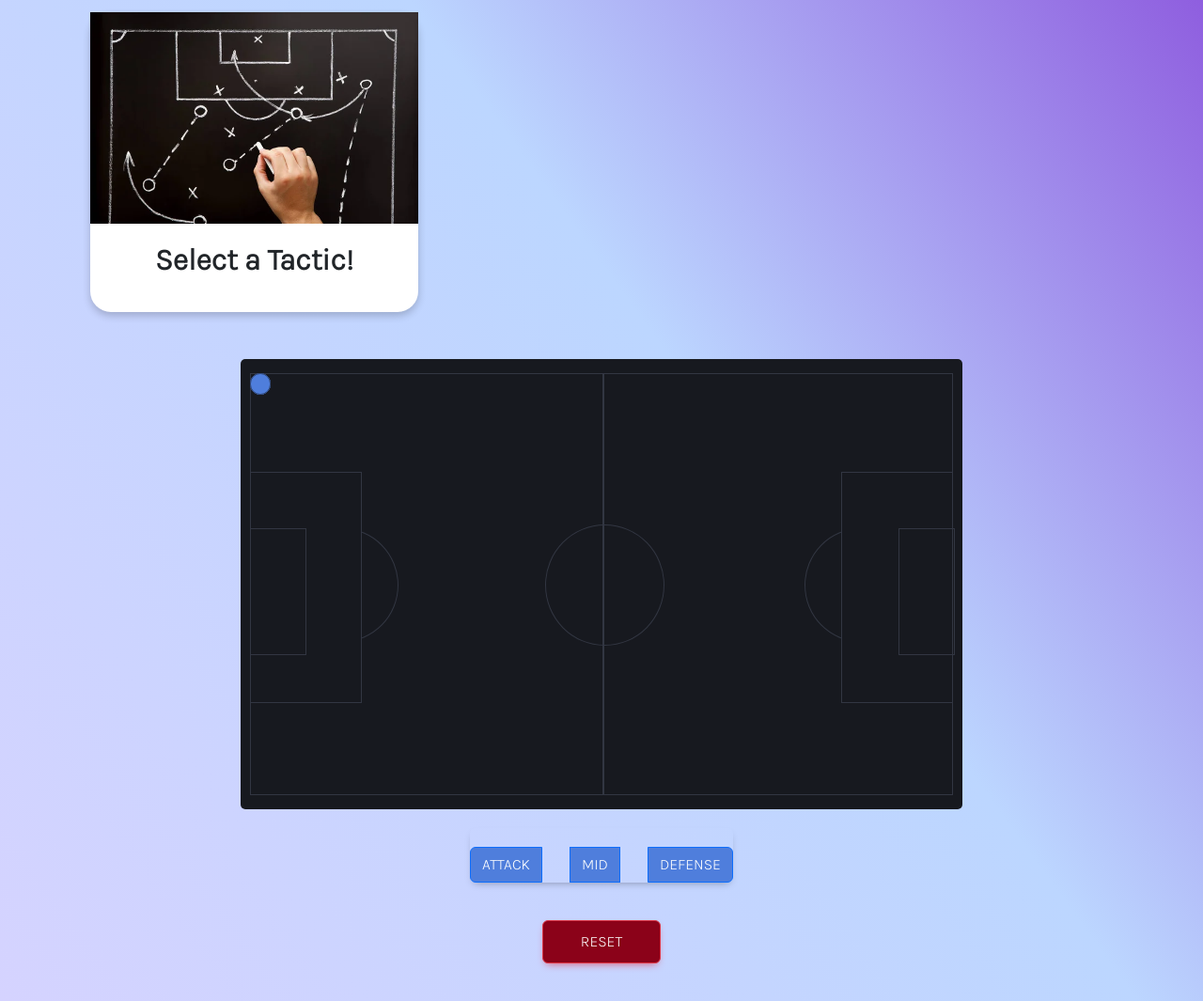
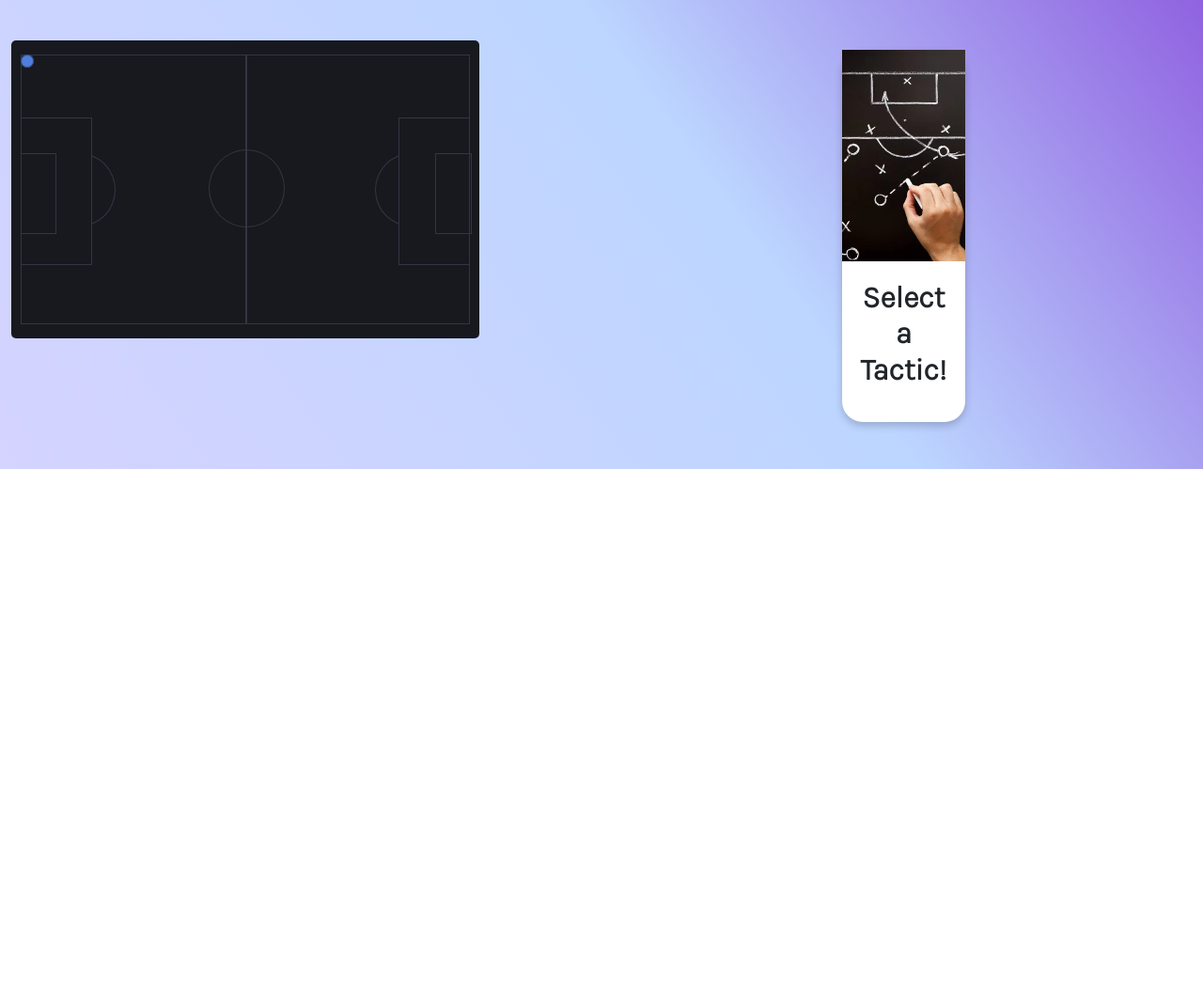
Before and after one commit to AbdullahHAlomari/VanillaJS, a plain HTML site: page formation.html in a window 1280 px wide. Shown: the part 147-1212 px from the top of the page at 94% size. After the commit the page ends 800 px from the top, so only its background shows below. Drawn offline with nearby package versions, Linux system fonts and the light colour scheme.

Commit message:
Layout changes

```diff
--- a/formation.html
+++ b/formation.html
@@ -50,22 +50,10 @@ v
           </ul>
         </div>
 
-        <div class="cardcont">
 
-          <div class="mycards">
-            <div class="img-section img-one"></div>
-            <div class="contents">
-              <h2 id = "cardtitle">Select a Tactic!</h2>
-              <p id="cardinfo">
-
-              </p>
-
-            </div>
-          </div>
-        </div>
-
-          <center>
-            <div class="wrapper">
+        <div class = "container-fluid">
+          <div class = "row">
+            <div class = col-md-8>  <div class="wrapper">
               <div class="campo">
                    <div class="semi1"></div>
                    <div class="semi2"></div>
@@ -84,26 +72,31 @@ v
                    <div type="button" id="rm"class ="player"></div>
                    <div type="button" id="amr"class ="player"></div>
                 </div>
+               </div></div>
+            <div class = col-md-4>
+              <div class="cardcont">
+
+                <div class="mycards">
+                  <div class="img-section img-one"></div>
+                  <div class="contents">
+                    <h2 id = "cardtitle">Select a Tactic!</h2>
+                    <p id="cardinfo">
+
+                    </p>
+
                   </div>
-
-            </center>
+                </div>
+              </div></div>
 
 
-            <div class = "formations">
-              <div class="btn-group">
-
-                <div class="btn-group" role="group" aria-label="Basic mixed styles example">
-                  <button  id = "A" onclick ="formation(0)" style="background-color:#4F7EDC ;color : white" type="button" class="btn btn-outline-primary">Attack</button>
-                  <button  id ="M" onclick ="formation(1)" style="background-color:#4F7EDC ;color : white" type="button" class="btn btn-outline-primary">MID</button>
-                  <button id="D"  onclick ="formation(2)" style="background-color:#4F7EDC ;color : white"  type="button" class="btn btn-outline-primary">Defense</button>
           </div>
         </div>
 
-            </div>
 
-            <div class="reset">
-            <p id="reset1" ><button type="button"  onclick ="formation(5)" class="btn btn-danger">Reset</button></p>
-          </div>
+
+
+
+
 
 
 
```
Lines whose indentation alone changed are shown as unchanged.
